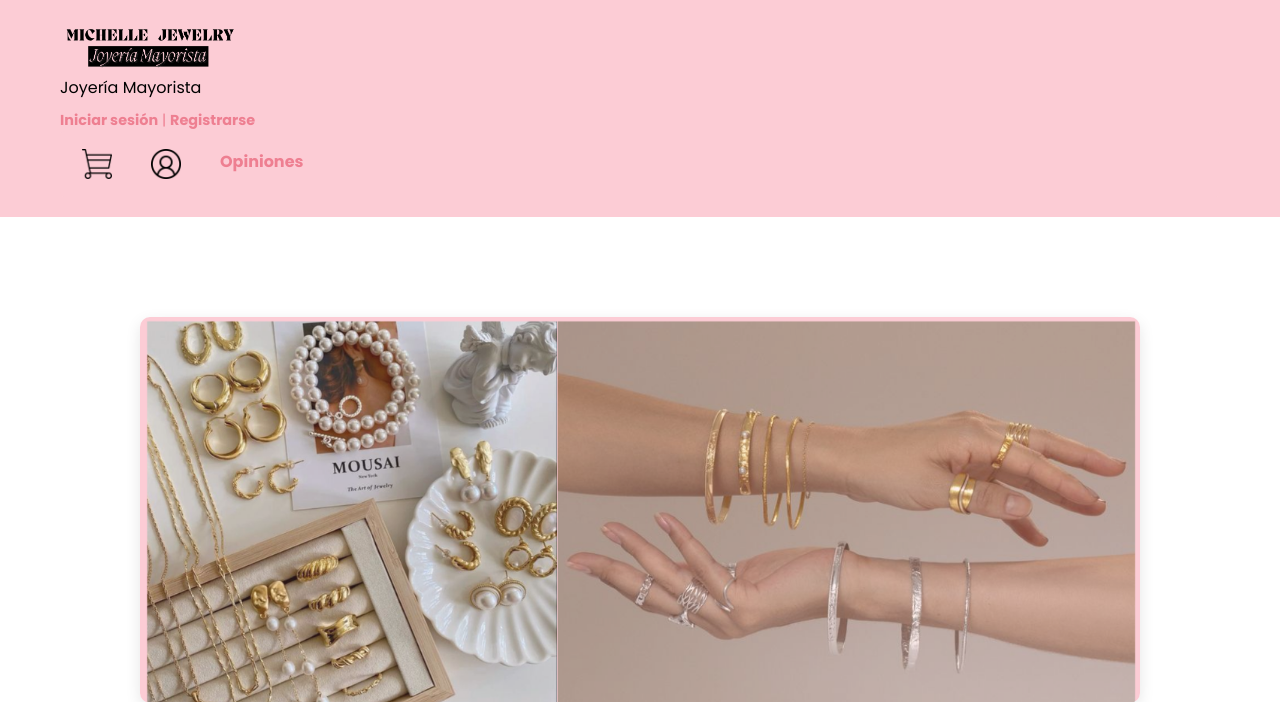
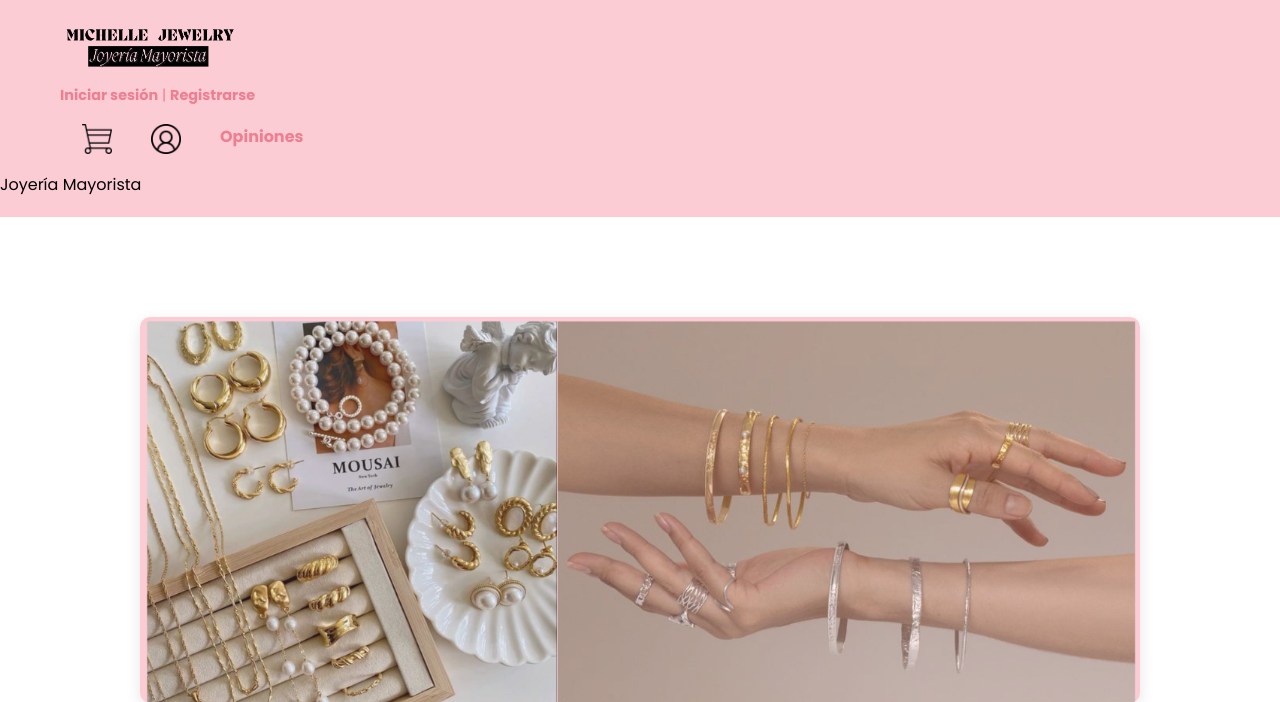
Before and after one commit to arizabaloivonne-del/mi-proyecto, a Django app: page / in a window 1280 px wide. Shown: the top 702 px of the page. Run offline with Django 5.2, Linux system fonts and the light colour scheme.

Commit message:
Actualización en index.html: encabezado con logo y menú alineado

```diff
--- a/templates/index.html
+++ b/templates/index.html
@@ -10,15 +10,12 @@
 
     <!-- Header principal -->
     <header class="header">
-        <div class="menu-centrado container">
-            <!-- Logo centrado -->
+        <div class="menu-horizontal container">
+            <!-- Izquierda: logo + saludo -->
+            <div class="menu-izquierda">
                 <a href="/" class="logo">
                     <img src="{% static 'imagenes/logo2.PNG' %}" alt="Logo del sitio web">
                 </a>
-            <p class="subtitulo">Joyería Mayorista</p>
-
-            <!-- Bloque alineado: sesión + íconos -->
-            <div class="menu-sesion-iconos">
                 <div class="menu-sesion">
                     {% if user.is_authenticated %}
                         <p>Bienvenido, {{ user.username }} /</p>
@@ -31,7 +28,9 @@
                         <a href="{% url 'crear_cuenta' %}">Registrarse</a>
                     {% endif %}
                 </div>
+            </div>
 
+            <!-- Derecha: íconos -->
             <nav class="navbar">
                 <ul>
                     <li><a href="{% url 'ver_carrito' %}"><img src="{% static 'imagenes/imagen6.png' %}" alt="carrito"></a></li>
@@ -40,6 +39,10 @@
                 </ul>
             </nav>
         </div>
+
+        <!-- Subtítulo centrado debajo -->
+        <div class="subtitulo-centro">
+            <p class="subtitulo">Joyería Mayorista</p>
         </div>
     </header>
 
```
Lines whose indentation alone changed are shown as unchanged.
